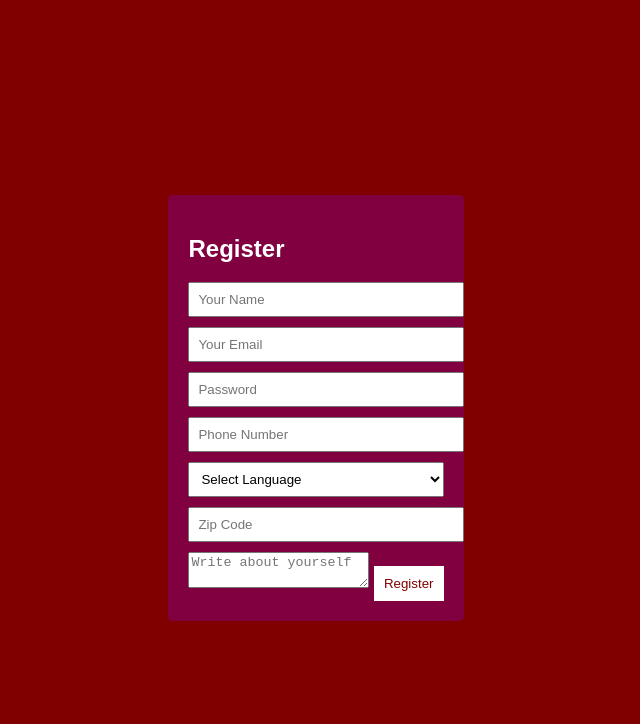
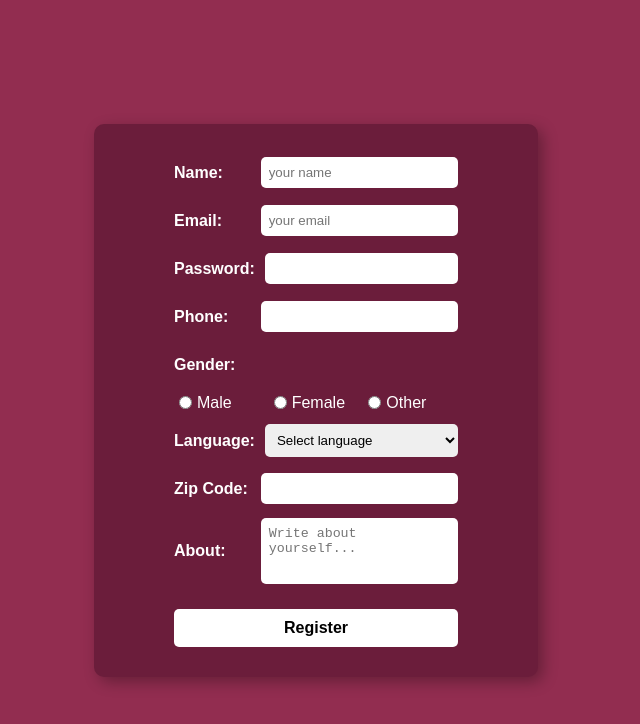
Before and after one commit to mehulkumar06/mern-fullstack, a plain HTML site: page CSS/task7/index.html in a window 1280 px wide. Shown: the whole page, without its empty margins (324-964 px from the left). Drawn offline with Linux system fonts and the light colour scheme.

Commit message:
Update index.html

```diff
--- a/CSS/task7/index.html
+++ b/CSS/task7/index.html
@@ -1,55 +1,144 @@
 <!DOCTYPE html>
 <html lang="en">
 <head>
-    <meta charset="UTF-8" />
-    <meta name="viewport" content="width=device-width, initial-scale=1.0" />
-    <title>Register Form</title>
+    <meta charset="UTF-8">
+    <meta name="viewport" content="width=device-width, initial-scale=1.0">
+    <title>Registration Form</title>
     <style>
         body {
-        background-color: maroon;
-        color: white;
+            background-color: #922D50;
             font-family: Arial, sans-serif;
             display: flex;
             justify-content: center;
             align-items: center;
             height: 100vh;
+            margin: 0;
         }
-      .form-container {
-        background: #800040;
-        padding: 20px;
+
+        .container {
+            background-color: #6B1D3B;
+            padding: 30px;
+            border-radius: 10px;
+            box-shadow: 5px 5px 15px rgba(0, 0, 0, 0.3);
+            width: 30%;
+        }
+
+        form {
+            padding-left: 50px;
+            padding-right: 50px;
+        }
+
+        label {
+            color: white;
+            font-size: 16px;
+            font-weight: bold;
+            display: inline-block;
+            margin-right: 10px;
+            margin-top: 10px;
+            margin-bottom: 10px;
+            width: 120px;
+        }
+
+        .input-group {
+            display: flex;
+            align-items: center;
+            margin-bottom: 10px;
+        }
+
+        input, select, textarea {
+            width: 100%;
+            padding: 8px;
             border-radius: 5px;
+            border: none;
         }
-      input,
-      select {
-        display: block;
+
+        input[type="radio"] {
+            width: auto;
+            margin: 0 5px;
+        }
+
+        .radio-group {
+            display: flex;
+            align-items: center;
+        }
+
+        .radio-group label {
+            margin-right: 10px;
+            font-weight: normal;
+        }
+
+        textarea {
+            height: 50px;
+            resize: none;
+        }
+
+        .register-btn {
             width: 100%;
-        margin-bottom: 10px;
-        padding: 8px;
+            padding: 10px;
+            margin-top: 15px;
+            background-color: white;
+            color: black;
+            font-size: 16px;
+            font-weight: bold;
+            border-radius: 5px;
+            cursor: pointer;
+            border: none;
         }
-      button {
-        background-color: white;
-        color: maroon;
-        padding: 10px;
-        border: none;
-        cursor: pointer;
+
+        .register-btn:hover {
+            background-color: #ddd;
         }
     </style>
 </head>
 <body>
-    <div class="form-container">
-      <h2>Register</h2>
-      <input type="text" placeholder="Your Name" />
-      <input type="email" placeholder="Your Email" />
-      <input type="password" placeholder="Password" />
-      <input type="text" placeholder="Phone Number" />
-      <select>
-        <option>Select Language</option>
+    <div class="container">
+        <form>
+            <div class="input-group">
+                <label for="name">Name:</label>
+                <input type="text" id="name" placeholder="your name" required>
+            </div>
+            <div class="input-group">
+                <label for="email">Email:</label>
+                <input type="email" id="email" placeholder="your email" required>
+            </div>
+            <div class="input-group">
+                <label for="password">Password:</label>
+                <input type="password" id="password" required>
+            </div>
+            <div class="input-group">
+                <label for="phone">Phone:</label>
+                <input type="tel" id="phone" required>
+            </div>
+            <label>Gender:</label>
+            <div class="radio-group">
+                <input type="radio" id="male" name="gender">
+                <label for="male">Male</label>
+                <input type="radio" id="female" name="gender">
+                <label for="female">Female</label>
+                <input type="radio" id="other" name="gender">
+                <label for="other">Other</label>
+            </div>
+            <div class="input-group">
+                <label for="language">Language:</label>
+                <select id="language">
+                    <option>Select language</option>
                     <option>English</option>
-        <option>Spanish</option>
+                    <option>Hindi</option>
+                    <option>Marathi</option>
+                    <option>bengali</option>
+                    <option>Bhojpuri</option>
                 </select>
-      <input type="text" placeholder="Zip Code" />
-      <textarea placeholder="Write about yourself"></textarea>
-      <button>Register</button>
+            </div>
+            <div class="input-group">
+                <label for="zipcode">Zip Code:</label>
+                <input type="text" id="zipcode">
+            </div>
+            <div class="input-group">
+                <label for="about">About:</label>
+                <textarea id="about" placeholder="Write about yourself..."></textarea>
+            </div>
+            <button type="submit" class="register-btn">Register</button>
+        </form>
     </div>
 </body>
 </html>
```
Lines whose indentation alone changed are shown as unchanged.
